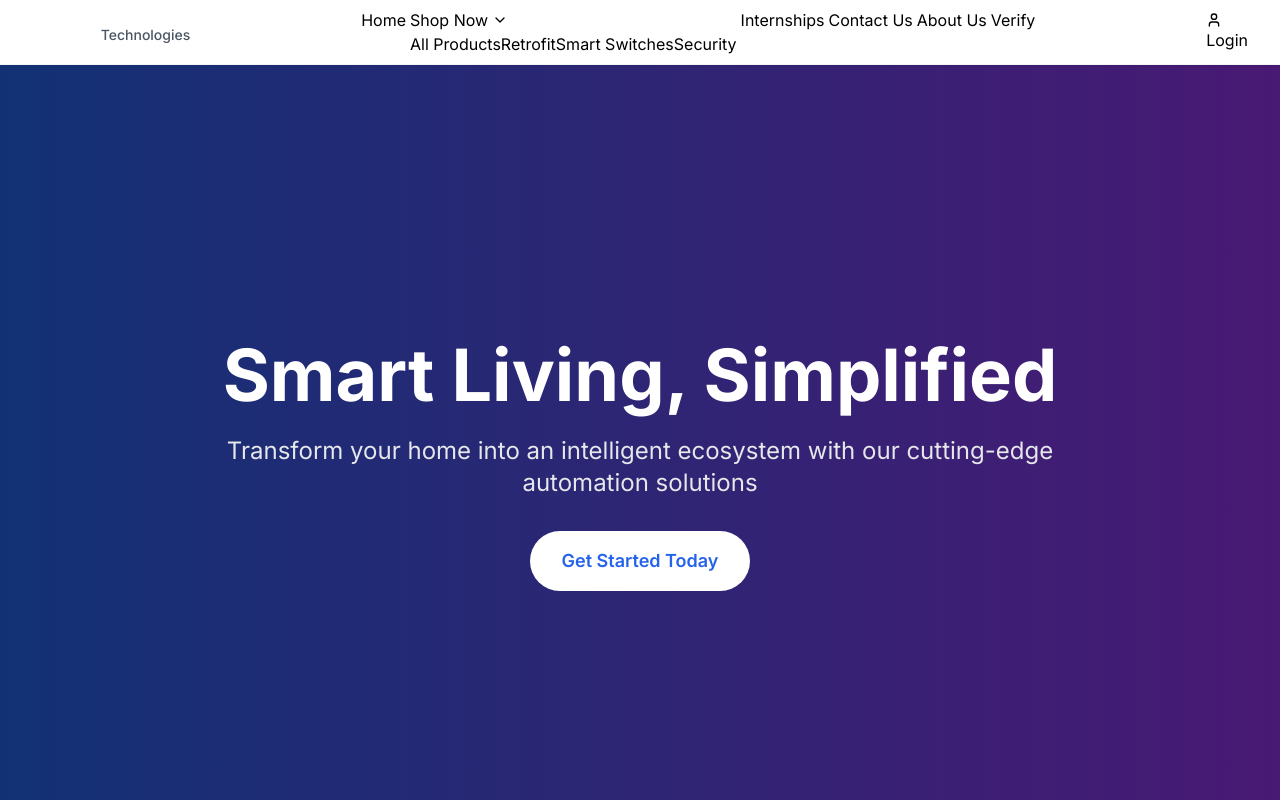
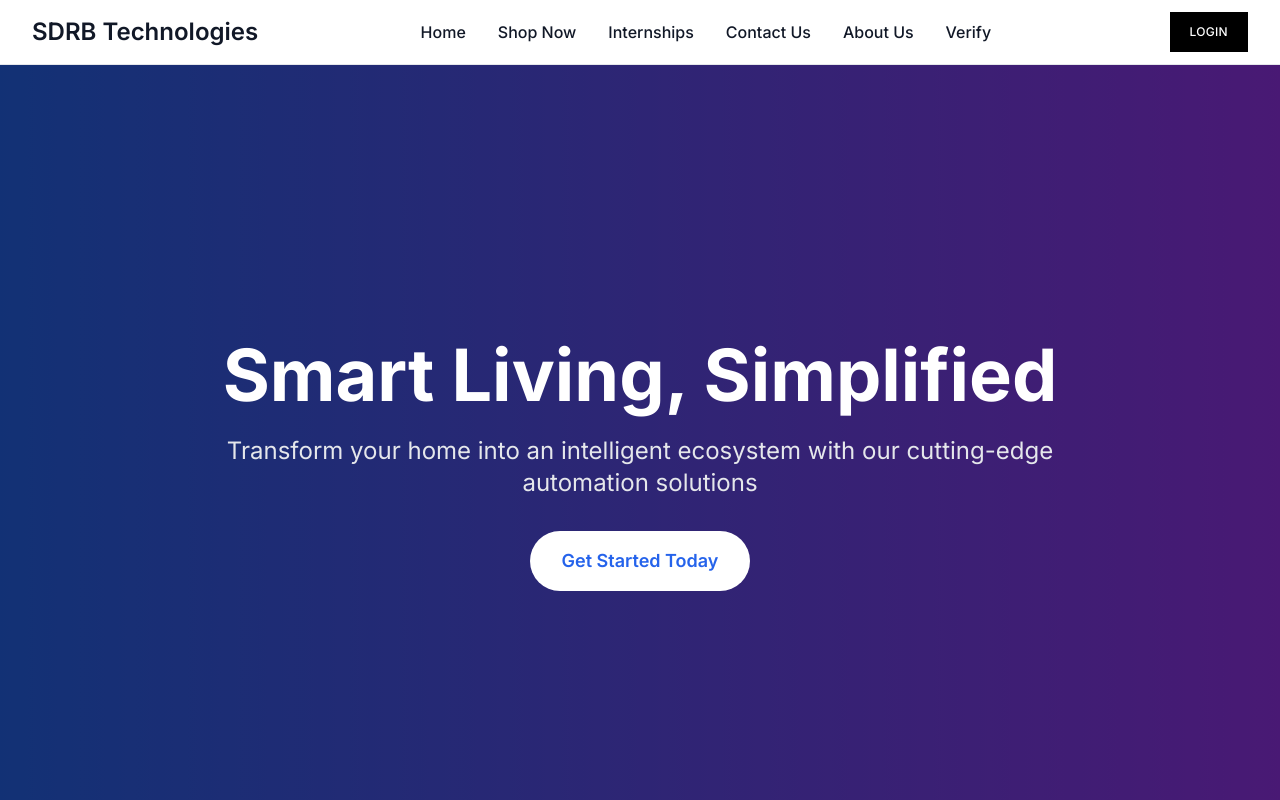
Before and after one commit to SHANMUKHSAI-28/SDRB-MAIN-WEBSITE, a Next.js app: page / in a window 1280 px wide. Shown: the top 800 px of the page. Built offline with nearby package versions, Linux system fonts and the light colour scheme.

Commit message:
revertnavbar

```diff
--- a/src/app/globals.css
+++ b/src/app/globals.css
@@ -6,11 +6,6 @@
   --foreground-rgb: 0, 0, 0;
   --background-start-rgb: 214, 219, 220;
   --background-end-rgb: 255, 255, 255;
-  --scrollbar-width: 5px;
-  --scrollbar-track-color: rgba(0, 0, 0, 0.1);
-  --scrollbar-thumb-color: #8e8e8e;
-  --input-text-color: #171717;
-  --font-primary: Helvetica, Arial, sans-serif;
 }
 
 @media (prefers-color-scheme: dark) {
@@ -18,87 +13,33 @@
     --foreground-rgb: 255, 255, 255;
     --background-start-rgb: 0, 0, 0;
     --background-end-rgb: 0, 0, 0;
-    --scrollbar-track-color: rgba(255, 255, 255, 0.1);
-    --scrollbar-thumb-color: #4a4a4a;
   }
 }
 
-/* Base styles */
 body {
   color: rgb(var(--foreground-rgb));
   min-height: 100vh;
   height: 100%;
-  font-family: var(--font-primary);
-  -webkit-font-smoothing: antialiased;
-  -moz-osx-font-smoothing: grayscale;
-  text-rendering: optimizeLegibility;
 }
 
-/* Custom scrollbar styles */
 body::-webkit-scrollbar {
-  width: var(--scrollbar-width);
+  width: 5px;
 }
 
 body::-webkit-scrollbar-track {
-  background: var(--scrollbar-track-color);
-  border-radius: 8px;
+  box-shadow: inset 0 0 6px rgba(0, 0, 0, 0.3);
 }
 
 body::-webkit-scrollbar-thumb {
-  background-color: var(--scrollbar-thumb-color);
-  border-radius: 8px;
-  transition: background-color 0.2s ease;
+  background-color: darkgrey;
+  outline: 1px solid slategrey;
 }
 
-body::-webkit-scrollbar-thumb:hover {
-  background-color: #666;
+.helvetica {
+  font-family: Helvetica, Arial, sans-serif;
 }
 
-/* Firefox scrollbar styles */
-* {
-  scrollbar-width: thin;
-  scrollbar-color: var(--scrollbar-thumb-color) var(--scrollbar-track-color);
+/* Ensure input text color is black */
+input {
+  color: black !important;
 }
-
-/* Typography */
-.helvetica {
-  font-family: var(--font-primary);
-  letter-spacing: -0.025em;
-}
-
-/* Form elements */
-input,
-textarea,
-select {
-  color: var(--input-text-color) !important;
-  transition: all 0.2s ease;
-}
-
-input:focus,
-textarea:focus,
-select:focus {
-  outline: none;
-  box-shadow: 0 0 0 2px rgba(var(--foreground-rgb), 0.1);
-}
-
-/* Selection styles */
-::selection {
-  background-color: rgba(var(--foreground-rgb), 0.1);
-  color: rgb(var(--foreground-rgb));
-}
-
-/* Smooth scrolling */
-@media (prefers-reduced-motion: no-preference) {
-  html {
-    scroll-behavior: smooth;
-  }
-}
-
-/* Better tap highlights on mobile */
-@media (hover: none) {
-  a:active,
-  button:active {
-    -webkit-tap-highlight-color: transparent;
-    background-color: rgba(var(--foreground-rgb), 0.1);
-  }
-}
--- a/src/components/Navbar/index.js
+++ b/src/components/Navbar/index.js
@@ -7,69 +7,59 @@ import CommonModal from "../CommonModal";
 import Cookies from "js-cookie";
 import { usePathname, useRouter } from "next/navigation";
 import CartModal from "../CartModal";
-import { ShoppingCart, User, LogOut, Settings, Menu, ChevronDown } from "lucide-react";
 
 function NavItems({ isModalView = false, isAdminView, router }) {
-  const [activeDropdown, setActiveDropdown] = useState(null);
+  const [showDropdown, setShowDropdown] = useState(false);
 
   return (
     <div
       className={`items-center justify-center w-full md:flex md:w-auto ${
-        isModalView ? "" : "hidden md:flex"
+        isModalView ? "" : "hidden"
       }`}
       id="nav-items"
     >
-      <ul className={`flex flex-col md:flex-row md:space-x-1 ${
-        isModalView ? "space-y-2 md:space-y-0" : ""
-      }`}>
+      <ul
+        className={`flex flex-col p-2 md:p-0 mt-2 font-medium rounded-lg md:flex-row md:space-x-8 md:mt-0 md:border-0 bg-white ${
+          isModalView ? "border-none" : "border border-gray-100"
+        }`}
+      >
         {isAdminView
           ? adminNavOptions.map((item) => (
-              <li key={item.id}>
-                <button
-                  className="nav-item"
+              <li
+                className="cursor-pointer block py-2 pl-3 pr-4 text-gray-900 rounded md:p-0"
+                key={item.id}
                 onClick={() => router.push(item.path)}
               >
                 {item.label}
-                </button>
               </li>
             ))
           : navOptions.map((item) => (
-              <li key={item.id} className="relative">
-                <button
-                  className="nav-item inline-flex items-center"
+              <li
+                className="relative cursor-pointer block py-2 pl-3 pr-4 text-gray-900 rounded md:p-0"
+                key={item.id}
                 onClick={() => {
                   if (item.submenu) {
-                      setActiveDropdown(activeDropdown === item.id ? null : item.id);
+                    setShowDropdown(!showDropdown);
                   } else {
                     item.path.startsWith("/")
                       ? router.push(item.path)
                       : (window.location.href = item.path);
                   }
                 }}
-                  onMouseEnter={() => item.submenu && setActiveDropdown(item.id)}
-                  onMouseLeave={() => item.submenu && setActiveDropdown(null)}
               >
                 {item.label}
-                  {item.submenu && (
-                    <ChevronDown className="ml-1 h-4 w-4" />
-                  )}
-                </button>
-                {item.submenu && (
-                  <div
-                    className={`dropdown-menu ${activeDropdown === item.id ? 'show' : ''}`}
-                    onMouseEnter={() => setActiveDropdown(item.id)}
-                    onMouseLeave={() => setActiveDropdown(null)}
-                  >
+                {item.submenu && showDropdown && (
+                  <ul className="absolute left-0 mt-2 w-40 bg-white border border-gray-200 rounded-lg shadow-lg z-10">
                     {item.submenu.map((subItem) => (
-                      <button
+                      <li
+                        className="cursor-pointer py-2 px-4 text-sm text-gray-900 hover:bg-gray-100"
                         key={subItem.id}
-                        className="dropdown-item"
                         onClick={() => router.push(subItem.path)}
                       >
                         {subItem.label}
-                      </button>
+                      </li>
                     ))}
-                  </div>
+                  </ul>
                 )}
               </li>
             ))}
@@ -78,10 +68,10 @@ function NavItems({ isModalView = false, isAdminView, router }) {
   );
 }
 
+
 export default function Navbar() {
+  const { showNavModal, setShowNavModal } = useContext(GlobalContext);
   const {
-    showNavModal,
-    setShowNavModal,
     user,
     isAuthUser,
     setIsAuthUser,
@@ -95,8 +85,13 @@ export default function Navbar() {
   const pathName = usePathname();
   const router = useRouter();
 
+  console.log(currentUpdatedProduct, "navbar");
+
   useEffect(() => {
-    if (pathName !== "/admin-view/add-product" && currentUpdatedProduct !== null)
+    if (
+      pathName !== "/admin-view/add-product" &&
+      currentUpdatedProduct !== null
+    )
       setCurrentUpdatedProduct(null);
   }, [pathName]);
 
@@ -112,85 +107,95 @@ export default function Navbar() {
 
   return (
     <>
-      <nav className="sticky top-0 bg-white/95 backdrop-blur-md z-50 border-b border-gray-100 shadow-sm">
-        <div className="max-w-7xl mx-auto px-4 sm:px-6 lg:px-8">
+      <nav className="bg-white z-10 top-0 left-0 border-b border-gray w-full">
+        <div className="max-w-screen-xl mx-auto px-4 sm:px-6 lg:px-8">
           <div className="flex justify-between items-center h-16">
-            <div
-              className="flex-shrink-0 cursor-pointer"
+            <div className="flex-shrink-0 cursor-pointer">
+              <span className="text-2xl font-semibold text-gray-900"> SDRB Technologies</span>
+            </div>
+            <NavItems router={router} isAdminView={isAdminView} />
+            <div className="flex items-center">
+              {!isAdminView && isAuthUser ? (
+                <Fragment>
+                  <button
+                    className="ml-4 inline-block bg-black px-5 py-3 text-xs font-medium uppercase tracking-wide text-white"
+                    onClick={() => router.push("/account")}
+                  >
+                    Account
+                  </button>
+                  <button
+                    className="ml-4 inline-block bg-black px-5 py-3 text-xs font-medium uppercase tracking-wide text-white"
+                    onClick={() => setShowCartModal(true)}
+                  >
+                    Cart
+                  </button>
+                </Fragment>
+              ) : null}
+              {user?.role === "admin" ? (
+                isAdminView ? (
+                  <button
+                    className="ml-4 inline-block bg-black px-5 py-3 text-xs font-medium uppercase tracking-wide text-white"
                     onClick={() => router.push("/")}
                   >
-              <span className="text-2xl font-bold bg-gradient-to-r from-primary to-red-600 bg-clip-text text-transparent">
-                SDRB
-              </span>
-              <span className="text-sm font-medium text-gray-600 ml-1">
-                Technologies
-              </span>
-            </div>
-
-            <NavItems router={router} isAdminView={isAdminView} />
-
-            <div className="flex items-center space-x-2">
-              {!isAdminView && isAuthUser && (
-                <Fragment>
+                    Client View
+                  </button>
+                ) : (
                   <button
-                    className="nav-button"
-                    onClick={() => router.push("/account")}
+                    className="ml-4 inline-block bg-black px-5 py-3 text-xs font-medium uppercase tracking-wide text-white"
+                    onClick={() => router.push("/admin-view")}
                   >
-                    <User className="w-4 h-4 mr-1" />
-                    <span className="hidden sm:inline">Account</span>
+                    Admin View
                   </button>
+                )
+              ) : null}
+              {isAuthUser ? (
                 <button
-                    className="nav-button"
-                    onClick={() => setShowCartModal(true)}
+                  onClick={handleLogout}
+                  className="ml-4 inline-block bg-black px-5 py-3 text-xs font-medium uppercase tracking-wide text-white"
                 >
-                    <ShoppingCart className="w-4 h-4 mr-1" />
-                    <span className="hidden sm:inline">Cart</span>
-                  </button>
-                </Fragment>
-              )}
-
-              {user?.role === "admin" && (
-                <button
-                  className="nav-button"
-                  onClick={() => router.push(isAdminView ? "/" : "/admin-view")}
-                >
-                  <Settings className="w-4 h-4 mr-1" />
-                  <span className="hidden sm:inline">
-                    {isAdminView ? "Client View" : "Admin View"}
-                  </span>
-                </button>
-              )}
-
-              {isAuthUser ? (
-                <button onClick={handleLogout} className="nav-button">
-                  <LogOut className="w-4 h-4 mr-1" />
-                  <span className="hidden sm:inline">Logout</span>
+                  Logout
                 </button>
               ) : (
                 <button
                   onClick={() => router.push("/login")}
-                  className="nav-button"
+                  className="ml-4 inline-block bg-black px-5 py-3 text-xs font-medium uppercase tracking-wide text-white"
                 >
-                  <User className="w-4 h-4 mr-1" />
-                  <span className="hidden sm:inline">Login</span>
+                  Login
                 </button>
               )}
-
               <button
-                className="md:hidden nav-button"
+                className="ml-4 inline-flex items-center p-2 text-sm text-gray-500 rounded-lg md:hidden hover:bg-gray-100 focus:outline-none focus:ring-2 focus:ring-gray-200"
+                aria-controls="navbar-sticky"
+                aria-expanded="false"
                 onClick={() => setShowNavModal(true)}
               >
-                <Menu className="w-5 h-5" />
+                <span className="sr-only">Open main menu</span>
+                <svg
+                  className="w-6 h-6"
+                  aria-hidden="true"
+                  fill="currentColor"
+                  viewBox="0 0 20 20"
+                  xmlns="http://www.w3.org/2000/svg"
+                >
+                  <path
+                    fillRule="evenodd"
+                    d="M3 5a1 1 0 011-1h12a1 1 0 110 2H4a1 1 0 01-1-1zM3 10a1 1 0 011-1h12a1 1 0 110 2H4a1 1 0 01-1-1zM3 15a1 1 0 011-1h12a1 1 0 110 2H4a1 1 0 01-1-1z"
+                    clipRule="evenodd"
+                  ></path>
+                </svg>
               </button>
             </div>
           </div>
         </div>
       </nav>
-
       <CommonModal
         showModalTitle={false}
         mainContent={
-          <NavItems router={router} isModalView={true} isAdminView={isAdminView} />
+          <NavItems
+            router={router}
+            isModalView={true}
+            isAdminView={isAdminView}
+          />
         }
         show={showNavModal}
         setShow={setShowNavModal}
```
Lines whose indentation alone changed are shown as unchanged.
